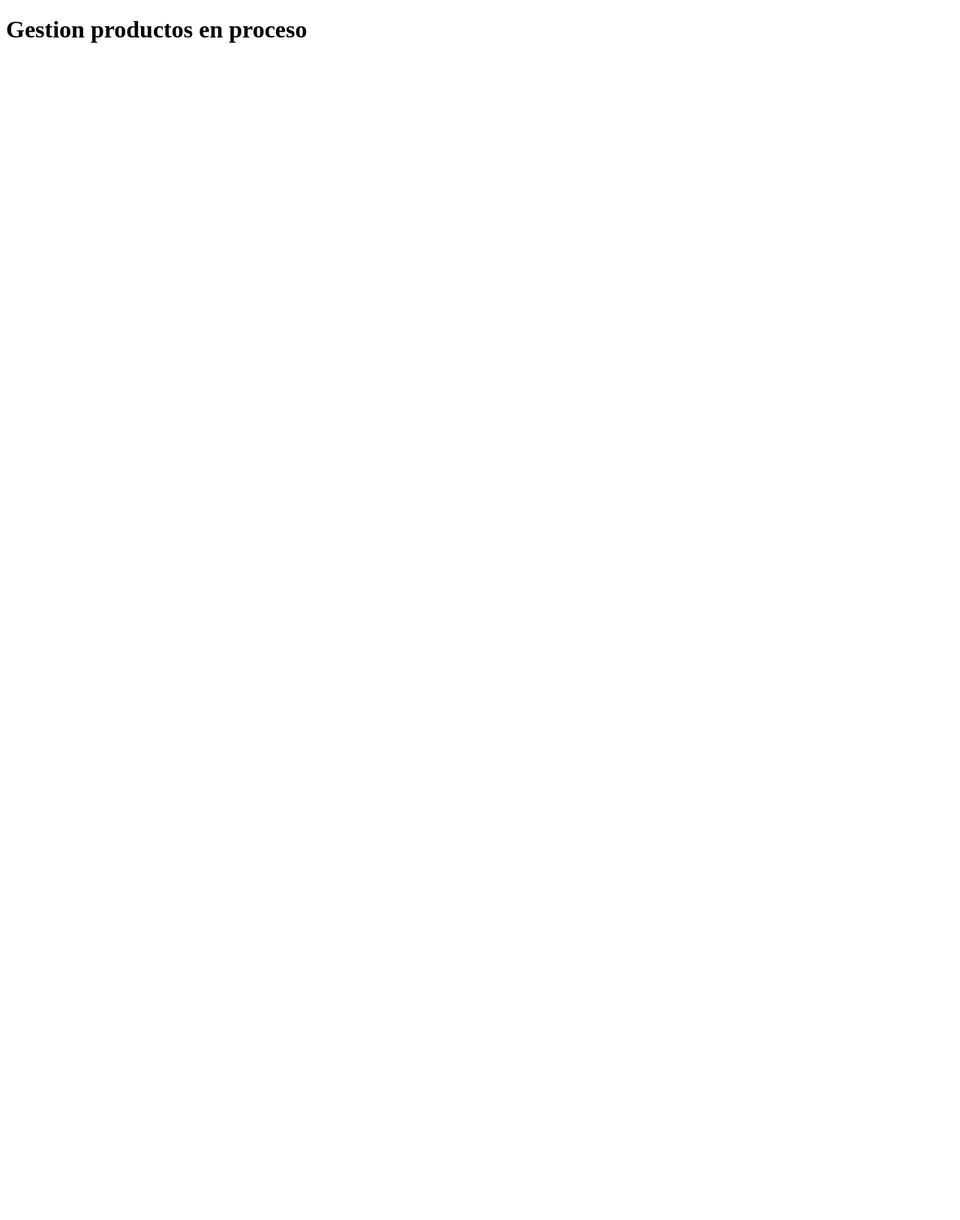
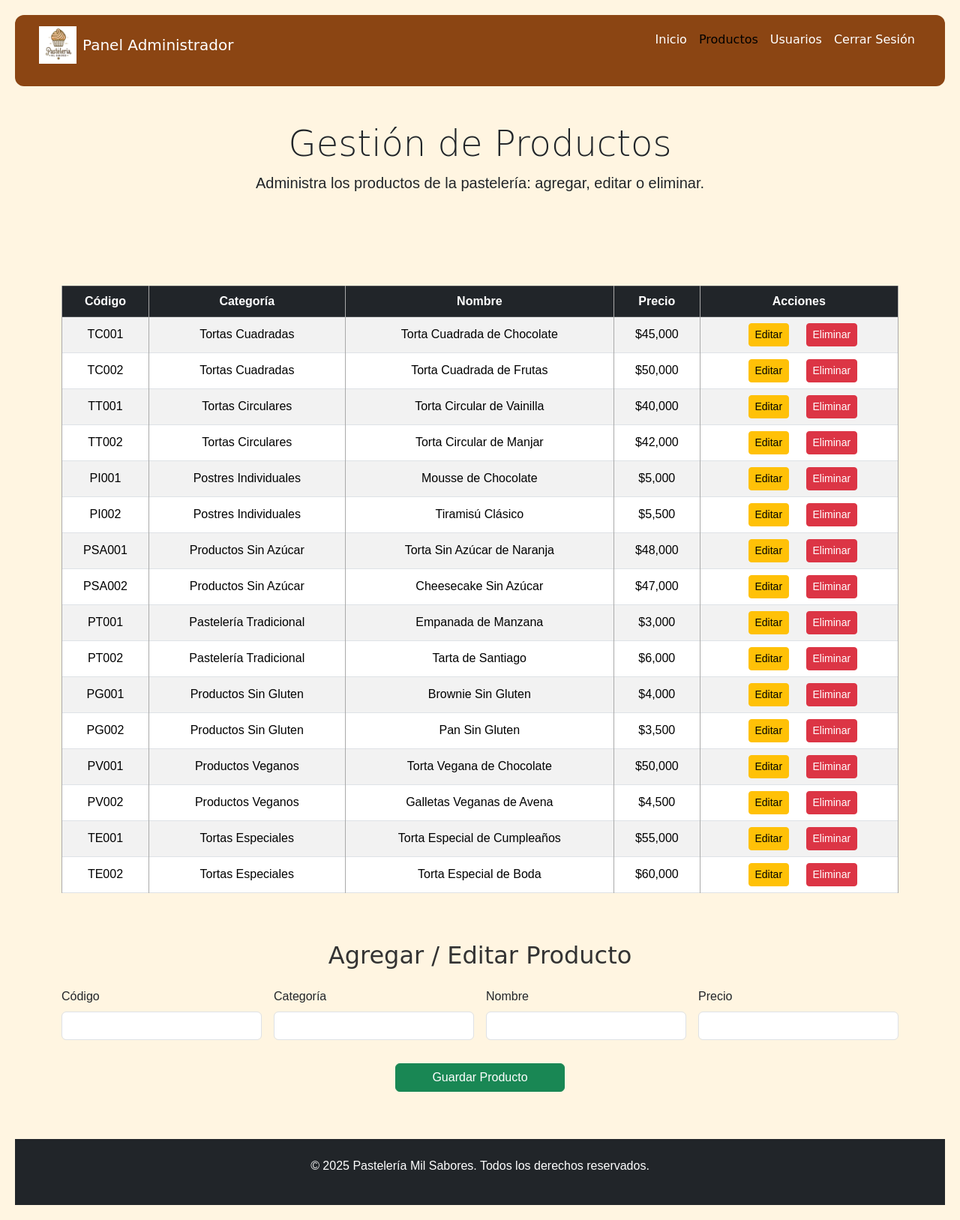
Before and after one commit to btorresd/proyecto-pasteleria, a plain HTML site: page administrador/paginas/productos.html in a window 1280 px wide. Shown: the whole page at 75% size. Before the commit the page ends 800 px from the top, so only its background shows below. Drawn offline with nearby package versions, Linux system fonts and the light colour scheme; a web font is replaced by a local one.

Commit message:
Se agrega el gestor de productos para el administrador en productos.html y productos.js

```diff
--- /dev/null
+++ b/administrador/js/productos.js
@@ -0,0 +1,108 @@
+// Lista inicial de productos (se guarda en localStorage si no existe)
+const productosIniciales = [
+  { codigo: "TC001", categoria: "Tortas Cuadradas", nombre: "Torta Cuadrada de Chocolate", precio: 45000 },
+  { codigo: "TC002", categoria: "Tortas Cuadradas", nombre: "Torta Cuadrada de Frutas", precio: 50000 },
+  { codigo: "TT001", categoria: "Tortas Circulares", nombre: "Torta Circular de Vainilla", precio: 40000 },
+  { codigo: "TT002", categoria: "Tortas Circulares", nombre: "Torta Circular de Manjar", precio: 42000 },
+  { codigo: "PI001", categoria: "Postres Individuales", nombre: "Mousse de Chocolate", precio: 5000 },
+  { codigo: "PI002", categoria: "Postres Individuales", nombre: "Tiramisú Clásico", precio: 5500 },
+  { codigo: "PSA001", categoria: "Productos Sin Azúcar", nombre: "Torta Sin Azúcar de Naranja", precio: 48000 },
+  { codigo: "PSA002", categoria: "Productos Sin Azúcar", nombre: "Cheesecake Sin Azúcar", precio: 47000 },
+  { codigo: "PT001", categoria: "Pastelería Tradicional", nombre: "Empanada de Manzana", precio: 3000 },
+  { codigo: "PT002", categoria: "Pastelería Tradicional", nombre: "Tarta de Santiago", precio: 6000 },
+  { codigo: "PG001", categoria: "Productos Sin Gluten", nombre: "Brownie Sin Gluten", precio: 4000 },
+  { codigo: "PG002", categoria: "Productos Sin Gluten", nombre: "Pan Sin Gluten", precio: 3500 },
+  { codigo: "PV001", categoria: "Productos Veganos", nombre: "Torta Vegana de Chocolate", precio: 50000 },
+  { codigo: "PV002", categoria: "Productos Veganos", nombre: "Galletas Veganas de Avena", precio: 4500 },
+  { codigo: "TE001", categoria: "Tortas Especiales", nombre: "Torta Especial de Cumpleaños", precio: 55000 },
+  { codigo: "TE002", categoria: "Tortas Especiales", nombre: "Torta Especial de Boda", precio: 60000 }
+];
+
+let productos = JSON.parse(localStorage.getItem("productos")) || productosIniciales;
+
+
+const tablaProductos = document.getElementById("tabla-productos");
+const formProducto = document.getElementById("form-producto");
+
+const inputCodigo = document.getElementById("codigo");
+const inputCategoria = document.getElementById("categoria");
+const inputNombre = document.getElementById("nombre");
+const inputPrecio = document.getElementById("precio");
+
+let editando = null; // Guarda el índice del producto que se está editando
+
+// Renderizar productos en la tabla
+function mostrarProductos() {
+  tablaProductos.innerHTML = "";
+
+  productos.forEach((producto, index) => {
+    const fila = document.createElement("tr");
+
+    fila.innerHTML = `
+      <td>${producto.codigo}</td>
+      <td>${producto.categoria}</td>
+      <td>${producto.nombre}</td>
+      <td>$${producto.precio.toLocaleString()}</td>
+      <td>
+        <button class="btn btn-warning btn-sm me-2" onclick="editarProducto(${index})">Editar</button>
+        <button class="btn btn-danger btn-sm" onclick="eliminarProducto(${index})">Eliminar</button>
+      </td>
+    `;
+
+    tablaProductos.appendChild(fila);
+  });
+
+  localStorage.setItem("productos", JSON.stringify(productos));
+}
+
+// Agregar o editar producto
+formProducto.addEventListener("submit", (e) => {
+  e.preventDefault();
+
+  const nuevoProducto = {
+    codigo: inputCodigo.value.trim(),
+    categoria: inputCategoria.value.trim(),
+    nombre: inputNombre.value.trim(),
+    precio: parseInt(inputPrecio.value.trim())
+  };
+
+  if (editando !== null) {
+    // Editar producto existente
+    productos[editando] = nuevoProducto;
+    editando = null;
+  } else {
+    // Validar que no se repita el código
+    const existe = productos.some(p => p.codigo === nuevoProducto.codigo);
+    if (existe) {
+      alert("⚠️ Ya existe un producto con ese código.");
+      return;
+    }
+    productos.push(nuevoProducto);
+  }
+
+  formProducto.reset();
+  mostrarProductos();
+});
+
+// Eliminar producto
+function eliminarProducto(index) {
+  if (confirm("¿Seguro que quieres eliminar este producto?")) {
+    productos.splice(index, 1);
+    mostrarProductos();
+  }
+}
+
+// Editar producto
+function editarProducto(index) {
+  const producto = productos[index];
+
+  inputCodigo.value = producto.codigo;
+  inputCategoria.value = producto.categoria;
+  inputNombre.value = producto.nombre;
+  inputPrecio.value = producto.precio;
+
+  editando = index;
+}
+
+// Inicializar
+mostrarProductos();
--- a/administrador/paginas/productos.html
+++ b/administrador/paginas/productos.html
@@ -1,12 +1,95 @@
 <!DOCTYPE html>
-<html lang="en">
+<html lang="es">
 <head>
-    <meta charset="UTF-8">
-    <meta name="viewport" content="width=device-width, initial-scale=1.0">
-    <title>Gestion Productos</title>
+  <meta charset="UTF-8" />
+  <meta name="viewport" content="width=device-width, initial-scale=1.0"/>
+  <title>Gestión de Productos - Pastelería Mil Sabores</title>
+  <link href="https://cdn.jsdelivr.net/npm/bootstrap@5.3.8/dist/css/bootstrap.min.css" rel="stylesheet">
+  <link rel="stylesheet" href="../../styles.css">
+  <link href="https://fonts.googleapis.com/css2?family=Lato&display=swap" rel="stylesheet">
+  <link href="https://fonts.google.com/specimen/Pacifico" rel="stylesheet">
 </head>
 <body>
-    <h1>Gestion productos en proceso</h1>
 
+  <!-- Navbar -->
+  <nav class="navbar navbar-expand-lg navbar-marron">
+    <div class="container-fluid">
+      <a class="navbar-brand d-flex align-items-center" href="home.html">
+        <img src="../../img/icono-pasteleria.png" alt="Logo Pastelería" width="50" height="50" class="me-2">
+        Panel Administrador
+      </a>
+      <button class="navbar-toggler" type="button" data-bs-toggle="collapse" data-bs-target="#navbarAdmin">
+        <span class="navbar-toggler-icon"></span>
+      </button>
+      <div class="collapse navbar-collapse" id="navbarAdmin">
+        <ul class="navbar-nav ms-auto">
+          <li class="nav-item"><a class="nav-link" href="home.html">Inicio</a></li>
+          <li class="nav-item"><a class="nav-link active" href="productos.html">Productos</a></li>
+          <li class="nav-item"><a class="nav-link" href="usuarios.html">Usuarios</a></li>
+          <li class="nav-item"><a class="nav-link" href="../../index.html">Cerrar Sesión</a></li>
+        </ul>
+      </div>
+    </div>
+  </nav>
+
+  <!-- Encabezado -->
+  <header class="text-center py-5">
+    <h1 class="display-5">Gestión de Productos</h1>
+    <p class="lead">Administra los productos de la pastelería: agregar, editar o eliminar.</p>
+  </header>
+
+  <!-- Tabla de productos -->
+  <section class="container my-5">
+    <div class="table-responsive">
+      <table class="table table-bordered table-striped text-center align-middle">
+        <thead class="table-dark">
+          <tr>
+            <th>Código</th>
+            <th>Categoría</th>
+            <th>Nombre</th>
+            <th>Precio</th>
+            <th>Acciones</th>
+          </tr>
+        </thead>
+        <tbody id="tabla-productos">
+          <!-- Los productos se insertan dinámicamente aquí -->
+        </tbody>
+      </table>
+    </div>
+  </section>
+
+  <!-- Formulario para agregar/editar -->
+  <section class="container my-5">
+    <h2 class="mb-4">Agregar / Editar Producto</h2>
+    <form id="form-producto" class="row g-3">
+      <div class="col-md-3">
+        <label for="codigo" class="form-label">Código</label>
+        <input type="text" id="codigo" class="form-control" required>
+      </div>
+      <div class="col-md-3">
+        <label for="categoria" class="form-label">Categoría</label>
+        <input type="text" id="categoria" class="form-control" required>
+      </div>
+      <div class="col-md-3">
+        <label for="nombre" class="form-label">Nombre</label>
+        <input type="text" id="nombre" class="form-control" required>
+      </div>
+      <div class="col-md-3">
+        <label for="precio" class="form-label">Precio</label>
+        <input type="number" id="precio" class="form-control" required>
+      </div>
+      <div class="col-12 text-center">
+        <button type="submit" class="btn btn-success px-5">Guardar Producto</button>
+      </div>
+    </form>
+  </section>
+
+  <!-- Footer -->
+  <footer class="bg-dark text-white py-4 text-center">
+    <p>© 2025 Pastelería Mil Sabores. Todos los derechos reservados.</p>
+  </footer>
+
+  <script src="../js/productos.js"></script>
+  <script src="https://cdn.jsdelivr.net/npm/bootstrap@5.3.8/dist/js/bootstrap.bundle.min.js"></script>
 </body>
 </html>
```
Also changed, not shown: tienda/paginas/contacto.html (+2 -2 lines), tienda/paginas/home.html (renamed from index.html, +14 -14 lines), tienda/paginas/iniciar-sesion.html (+2 -2 lines), tienda/paginas/nosotros.html (+2 -2 lines), tienda/paginas/productos.html (+2 -2 lines), tienda/js/productos.js (line endings or trailing spaces).
